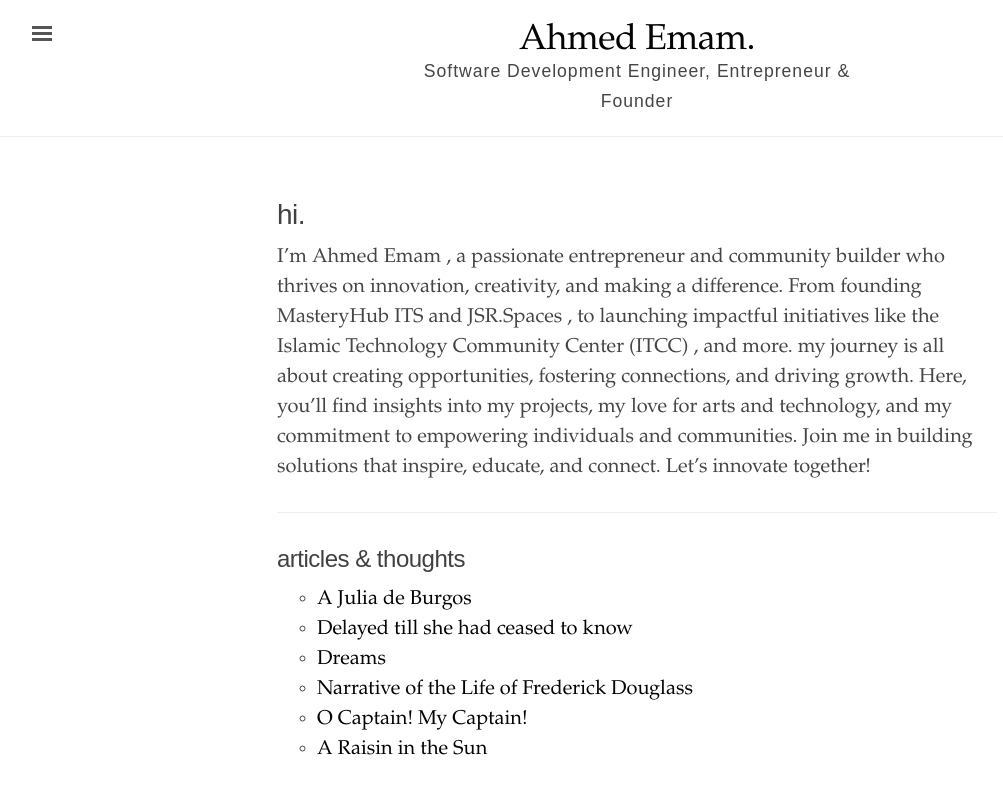
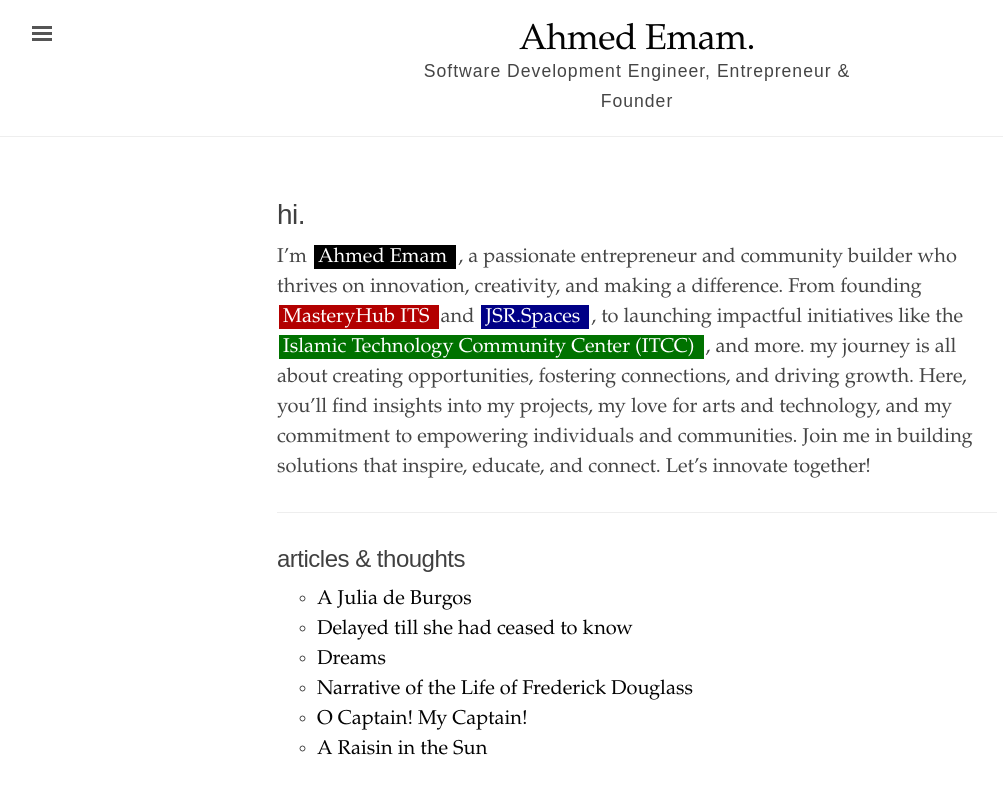
Before and after one commit to ahmedemam/ahmedemam.github.io, a Jekyll site: the page built from index.html, in a window 1280 px wide. Shown: the top 794 px of the page, without its empty margins (3-1006 px from the left). Built offline with Jekyll 4.4.1, drawn with Linux system fonts in a browser that asks for light colours.

Commit message:
into and marks

```diff
--- a/index.html
+++ b/index.html
@@ -6,9 +6,9 @@ title: "Ahmed Emam."
   <h1>hi.</h1>
 
 <p>
-  I’m <span class="black-span"> Ahmed Emam </span>, a passionate entrepreneur and community builder who thrives on innovation,
-  creativity, and making a difference. From founding <span class="red-span"> MasteryHub ITS </span>  and <span class="blue-span"> JSR.Spaces </span>, to launching impactful initiatives like the
-  <span class="green-span"> Islamic Technology Community Center (ITCC) </span>, and more.
+  I’m <span class="black-mark"> Ahmed Emam </span>, a passionate entrepreneur and community builder who thrives on innovation,
+  creativity, and making a difference. From founding <span class="red-mark"> MasteryHub ITS </span>  and <span class="blue-mark"> JSR.Spaces </span>, to launching impactful initiatives like the
+  <span class="green-mark"> Islamic Technology Community Center (ITCC) </span>, and more.
   my journey is all about creating opportunities, fostering connections, and driving growth.
   Here, you’ll find insights into my projects, my love for arts and technology, and my commitment to empowering individuals and communities.
   Join me in building solutions that inspire, educate, and connect. Let’s innovate together!
```
